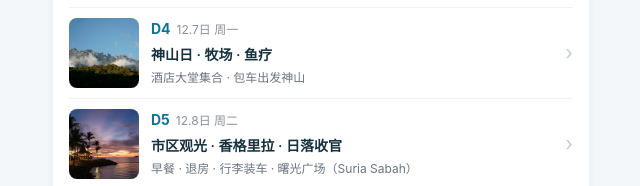
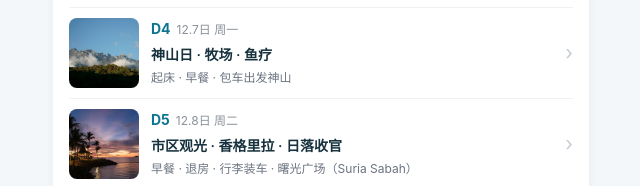
Before and after one commit to cantarellachen/kk-teambuild, a plain HTML site: page index.html in a window 1280 px wide. Shown: the part 1038-1224 px from the top of the page, 319-959 px from the left. Drawn offline with Linux system fonts and the light colour scheme.

Commit message:
神山日改08:00出发（07:30起）+9点精简版弹性说明

```diff
--- a/index.html
+++ b/index.html
@@ -361,30 +361,29 @@ var DAYS = [
         {time:'18:30', title:'海滩烧烤自助晚餐 + 现场乐队', desc:'篝火+Live Band，海边 Party'},
         {time:'19:30', title:'火焰秀 · 打铁花', desc:'火焰舞+打铁花特效，营地夜晚最震撼的表演'},
         {time:'20:00', title:'萤火虫夜游船', desc:'二进红树林，成片萤火虫如星海挂满河岸树（禁闪光灯）'},
-        {time:'20:30', title:'返程市区', desc:'约22:30 回万豪；明天 07:00 神山出发，今晚抓紧睡'}
+        {time:'20:30', title:'返程市区', desc:'约22:30 回万豪；明天 08:00 神山出发（07:30 起），今晚尽量早睡'}
     ]
 },
 {
     id:4, name:'D4 12.7', date:'12月7日 周一', theme:'神山日 · 牧场 · 鱼疗', img:'images/mountain.jpg',
-    weather:'市区32℃ · 山上15-22℃带薄外套', transport:'07:00 包车出发（全行程唯一早起日），单程约2小时，全天导游随行', ticket:'含在包车+导游服务内；水果市集/大王花/土族茶点为现场自费项',
+    weather:'市区32℃ · 山上15-22℃带薄外套', transport:'08:00 包车出发（包车自主定时间，已避开拼团 7 点节奏），单程约2小时，全天导游随行', ticket:'含在包车+导游服务内；水果市集/土族茶点为现场自费项；大王花不专程安排、路过看运气',
     meals:[
-        {type:'早餐', name:'酒店自助/打包早餐', note:'起大早，提前一天和前台确认开餐时间，赶不上就打包'},
+        {type:'早餐', name:'酒店自助/打包早餐', note:'07:30 起床来得及在餐厅吃，赶不上就打包带上车'},
         {type:'午餐', name:'瀑布河景餐厅团餐（含）', note:'炒时菜、玉米羹、甜酸鱼片、酱油鸡肉、咖喱鱿鱼、水果'},
         {type:'晚餐', name:'双天海鲜楼', note:'黑胡椒蟹+咸蛋黄鱿鱼，人均 RM70-100，回程顺路（详见美食页）'}
     ],
     timeline:[
-        {time:'06:50', title:'酒店大堂集合', desc:'打包早餐带上车，全行程唯一早起日'},
-        {time:'07:00', title:'包车出发神山', desc:'单程约2小时，车上补觉'},
-        {time:'09:15', title:'神山公园观景台', desc:'本土手工艺品、水果、纪念品，远眺京那巴鲁山4095米'},
-        {time:'10:15', title:'神山奶牛牧场（Desa）', desc:'Kundasang 神山脚下，可喂食牛羊、现挤鲜奶+牛奶冰淇淋，打卡拍照'},
-        {time:'11:30', title:'波令温泉 · 树顶吊桥', desc:'吊桥共5段、41公尺高、全程约160米（恐高可在下面等）；天然温泉泡脚解乏'},
-        {time:'13:00', title:'瀑布河景餐厅午餐', desc:'团餐：甜酸鱼片、咖喱鱿鱼、玉米羹等，河景位'},
-        {time:'14:30', title:'大鱼足疗 SPA', desc:'天然鱼疗池，含饲料，脚一伸鱼群涌来（神山线特色体验）'},
-        {time:'15:30', title:'昆达山水果市集', desc:'选购本地时令水果（自费），山货比市区便宜'},
-        {time:'16:00', title:'莱佛士大王花（若盛开）', desc:'世界最大花朵，偶遇靠运气，自费参观'},
-        {time:'16:30', title:'杜顺土族特色茶点', desc:'特色山猪肉+拉茶/沙巴特产红茶（自费），山村民俗味'},
-        {time:'17:00', title:'返程市区', desc:'约19:00 回万豪，稍作休整去吃海鲜'},
-        {time:'19:30', title:'🦀 双天海鲜楼晚餐', desc:'黑胡椒蟹+咸蛋黄鱿鱼，市中心海滨，人均 RM70-100'}
+        {time:'07:30', title:'起床 · 早餐', desc:'比拼团版多睡 1 小时；万豪早餐提前一天确认开餐时间；想睡更久可改 09:00 出发——砍掉水果市集+土族茶点、各点停留压缩（与导游商量即可）'},
+        {time:'08:00', title:'包车出发神山', desc:'单程约2小时，车上补觉'},
+        {time:'10:15', title:'神山公园观景台', desc:'本土手工艺品、水果、纪念品，远眺京那巴鲁山4095米'},
+        {time:'11:00', title:'神山奶牛牧场（Desa）', desc:'Kundasang 神山脚下，可喂食牛羊、现挤鲜奶+牛奶冰淇淋，打卡拍照'},
+        {time:'12:15', title:'波令温泉 · 树顶吊桥', desc:'吊桥共5段、41公尺高、全程约160米（恐高可在下面等）；天然温泉泡脚解乏'},
+        {time:'13:45', title:'瀑布河景餐厅午餐', desc:'团餐：甜酸鱼片、咖喱鱿鱼、玉米羹等，河景位'},
+        {time:'15:00', title:'大鱼足疗 SPA', desc:'天然鱼疗池，含饲料，脚一伸鱼群涌来（神山线特色体验）'},
+        {time:'15:45', title:'昆达山水果市集', desc:'选购本地时令水果（自费），山货比市区便宜'},
+        {time:'16:10', title:'杜顺土族特色茶点', desc:'特色山猪肉+拉茶/沙巴特产红茶（自费）；大王花视路途运气顺访'},
+        {time:'16:40', title:'返程市区', desc:'天黑前下山，约18:40-19:00 回万豪'},
+        {time:'19:15', title:'🦀 双天海鲜楼晚餐', desc:'黑胡椒蟹+咸蛋黄鱿鱼，市中心海滨，人均 RM70-100'}
     ]
 },
 {
@@ -452,7 +451,7 @@ var TICKETS = [
     ['12.6 · CABANA 营地半日游（长鼻猴+萤火虫）','预订：携程/Klook 搜「CABANA 红树林」→ 选 12.6 场次；含下午茶/长鼻猴游船/烧烤晚餐/铁花秀/萤火虫夜游，13:00 市区接送；免费取消','¥250-350','https://www.klook.cn/zh-CN/destination/c364959-kota-kinabalu/'],
     ['12.7 · 神山一日游','含在包车+导游服务内（观景台/牧场/温泉吊桥/团餐/鱼疗已排入行程）；水果市集、大王花、杜顺土族茶点为现场自费项（合计约 RM50-80/人）','已含',''],
     ['12.8 · 日落桨板 + 日落餐吧','到了看天气现场预订：香格里拉水上活动中心或丹绒亚路海滩 SUP（RM50-80/人）；日落餐吧 Sunset Bar 现场入座点单','RM50-150',''],
-    ['🚐 全程包车+导游（每天10h · 人均4000+）','已与服务商谈定：每天10小时用车+全天导游；神山日 07:00 出发、其余各天 09:00 后出发；超时费与司机提前确认','已谈定',''],
+    ['🚐 全程包车+导游（每天10h · 人均4000+）','已与服务商谈定：每天10小时用车+全天导游；神山日 08:00 出发、其余各天 09:00 后出发；超时费与司机提前确认','已谈定',''],
     ['行前 12.1-12.4 · MDAC 电子入境卡（免费，必填）','填法：官网填护照号、航班 AK1521、酒店地址（万豪：Lot G, 23A, Jalan Tun Fuad Stephens, Kota Kinabalu 88000）→ 12.1 起每人提交 → 确认信存手机备查；12.1 前填不了（3天窗口），填错重交一份自动覆盖','免费','https://imigresen-online.imi.gov.my/mdac/main']
 ];
 
```
